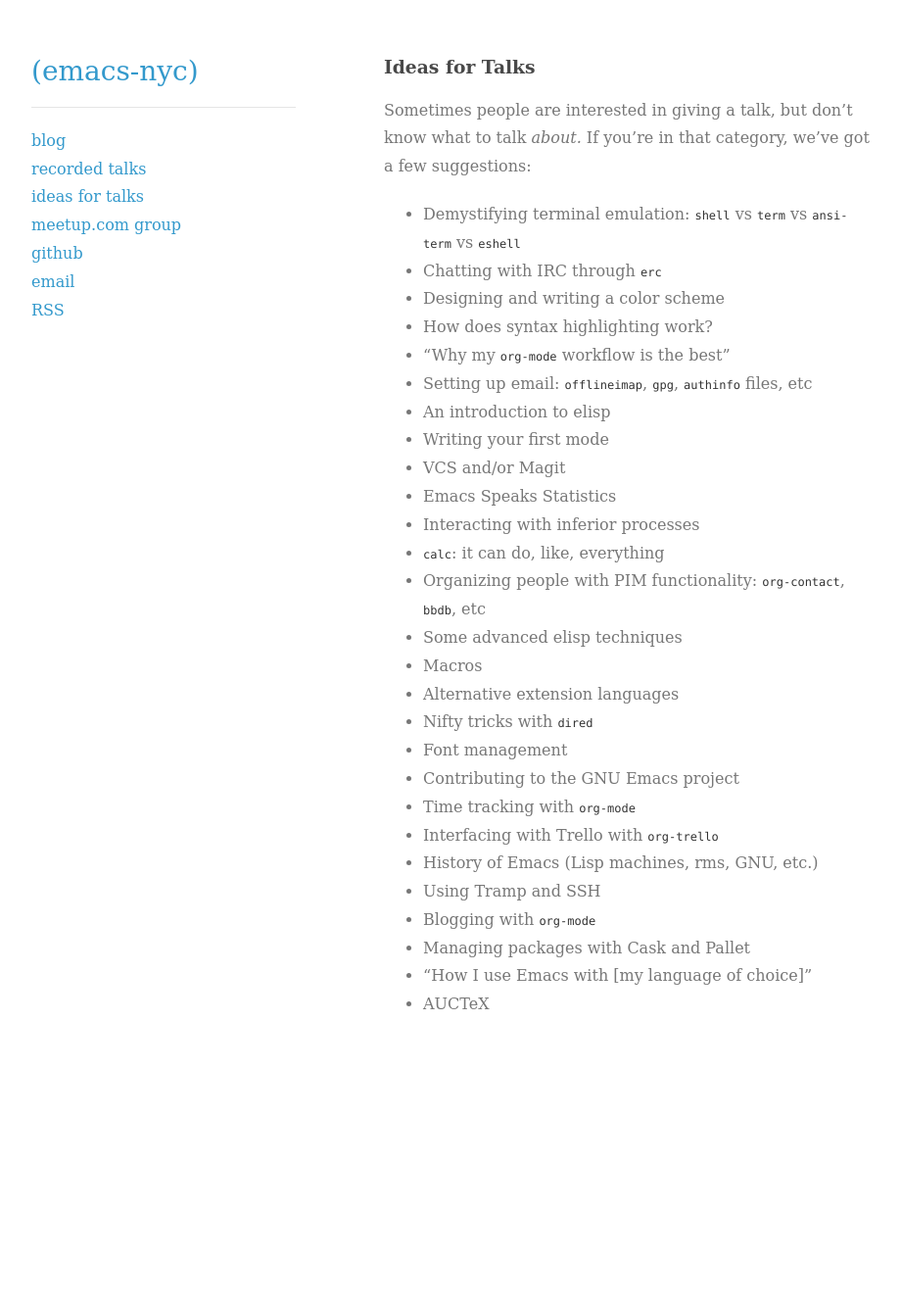
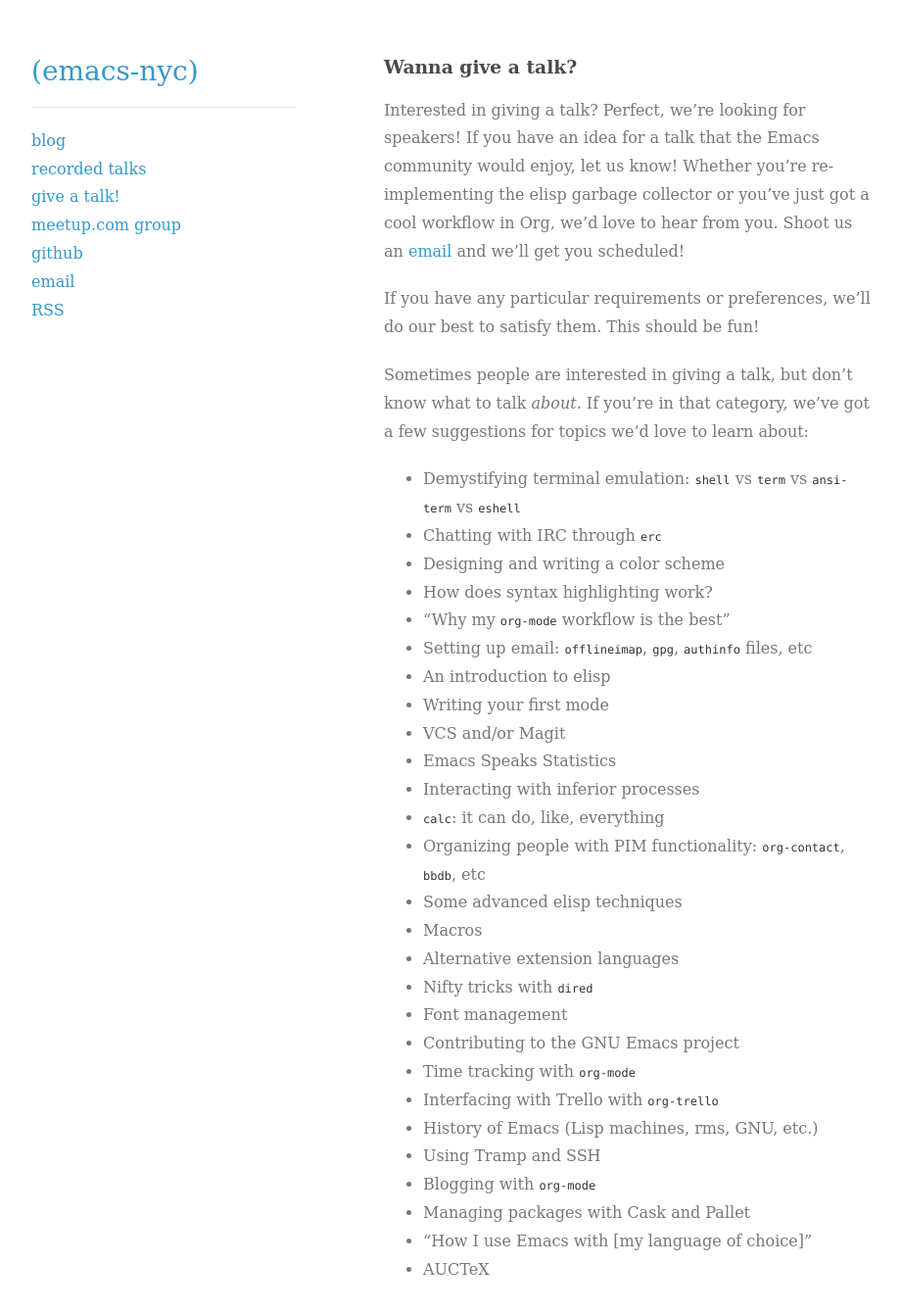
Before and after one commit to emacsnyc/emacsnyc.github.io, a Jekyll site: the page built from giving-a-talk.md, in a window 1280 px wide and 1380 px high. Shown: the top 1340 px of the window at 98% size, without its empty margins (178-1098 px from the left). Built offline with Jekyll 4.4.1, drawn with Linux system fonts in a browser that asks for light colours.

Commit message:
move talk information into a "giving a talk" page

```diff
--- a/_includes/header.html
+++ b/_includes/header.html
@@ -6,7 +6,7 @@
   <nav class="view">
     <a href="/blog.html">blog</a><br />
     <a href="/videos.html">recorded talks</a><br />
-    <a href="/talk-ideas.html">ideas for talks</a><br />
+    <a href="/giving-a-talk.html">give a talk!</a><br />
 
     <a href="http://www.meetup.com/New-York-Emacs-Meetup/">meetup.com group</a><br />
     <a href="https://github.com/emacsnyc">github</a><br />
--- a/talk-ideas.md
+++ b/giving-a-talk.md
@@ -1,11 +1,15 @@
 ---
 layout: default
-title: (emacs-nyc talks)
+title: (emacs-nyc giving a talk)
 ---
 
-### Ideas for Talks
+### Wanna give a talk?
 
-Sometimes people are interested in giving a talk, but don't know what to talk *about.* If you're in that category, we've got a few suggestions:
+Interested in giving a talk? Perfect, we're looking for speakers! If you have an idea for a talk that the Emacs community would enjoy, let us know! Whether you're re-implementing the elisp garbage collector or you've just got a cool workflow in Org, we'd love to hear from you. Shoot us an [email] and we'll get you scheduled!
+
+If you have any particular requirements or preferences, we'll do our best to satisfy them. This should be fun!
+
+Sometimes people are interested in giving a talk, but don't know what to talk *about.* If you're in that category, we've got a few suggestions for topics we'd love to learn about:
 
 * Demystifying terminal emulation: `shell` vs `term` vs `ansi-term` vs `eshell`
 * Chatting with IRC through `erc`
@@ -34,3 +38,5 @@ Sometimes people are interested in giving a talk, but don't know what to talk *a
 * Managing packages with Cask and Pallet
 * "How I use Emacs with \[my language of choice\]"
 * AUCTeX
+
+[email]: mailto:admin@emacsnyc.org
```
Also changed, not shown: _posts/2014-03-14-grand-opening.md (+1 -1 lines), index.md (+1 -9 lines).
